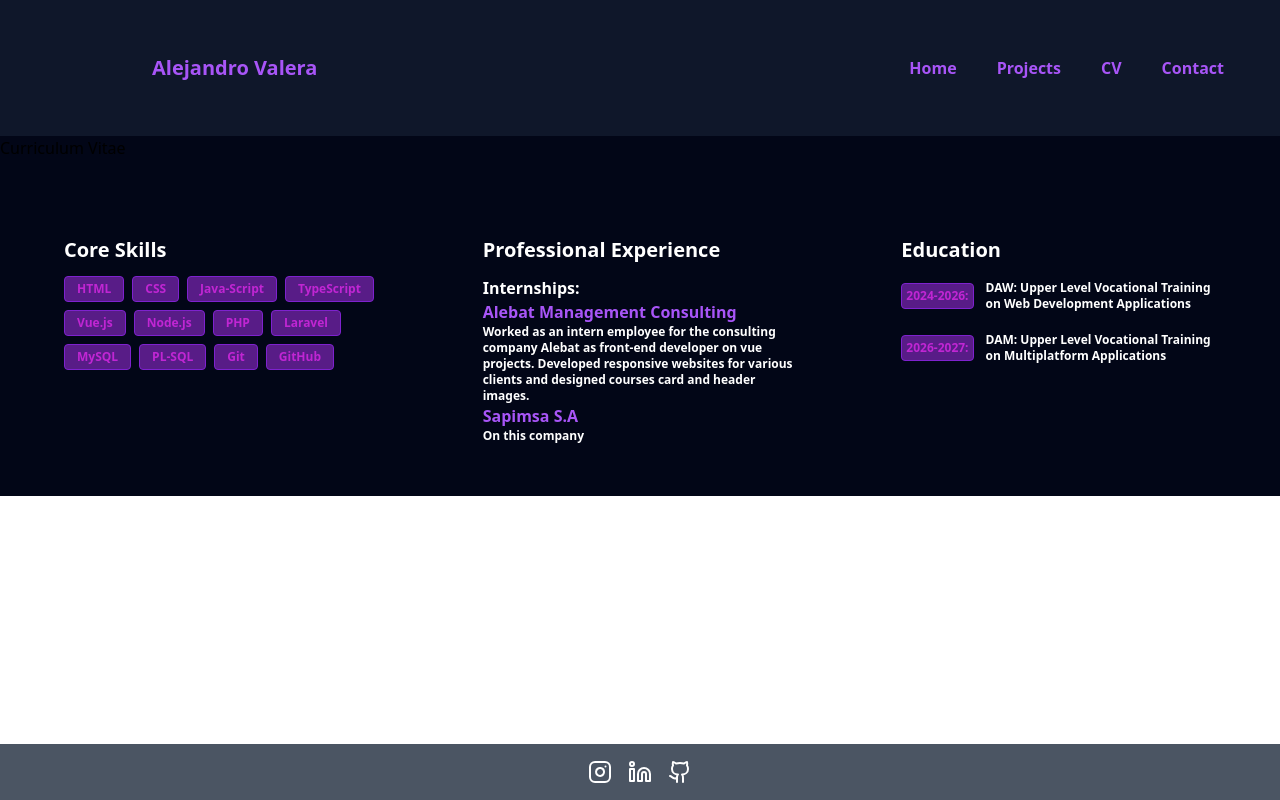
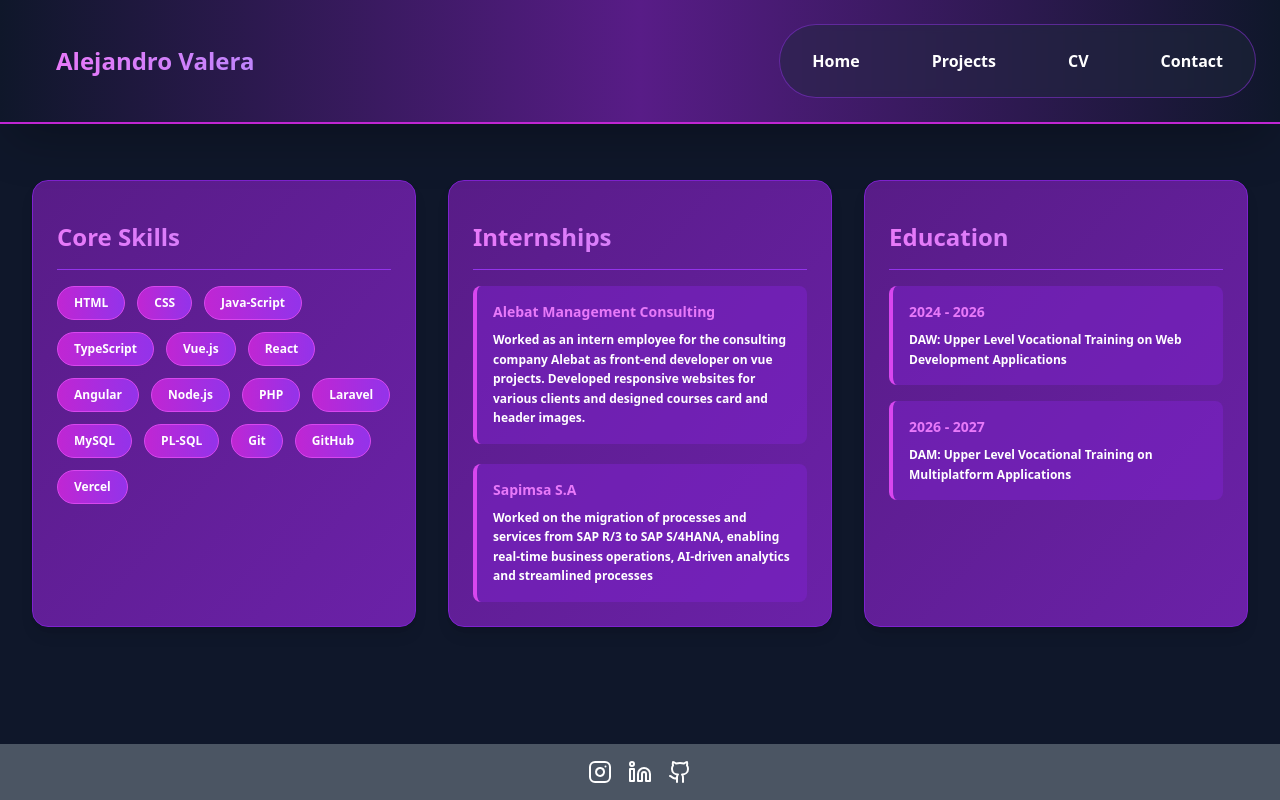
Before and after one commit to AValeraP/PruebaTecnica, a Nuxt app: page /cv in a window 1280 px wide. Built offline with nearby package versions, Linux system fonts and the light colour scheme.

Commit message:
feat(issue 13) added contact info

```diff
--- a/app/components/CV/SkillsExperienceEducation.vue
+++ b/app/components/CV/SkillsExperienceEducation.vue
@@ -2,50 +2,57 @@
 
 </script>
 <template>
-    <div class="grid grid-cols-3 gap-6 m-3 p-3">
-        <div class="m-5 p-5 rounded bg-opacity-50">
-            <h1 class="font-extrabold text-xl text-white py-3">Core Skills</h1>
-            <div class="flex flex-wrap gap-2">
-                <label class="text-fuchsia-600 font-bold border border-purple-700 bg-purple-900 rounded px-3 py-1 text-xs whitespace-nowrap">HTML</label>
-                <label class="text-fuchsia-600 font-bold border border-purple-700 bg-purple-900 rounded px-3 py-1 text-xs whitespace-nowrap">CSS</label>
-                <label class="text-fuchsia-600 font-bold border border-purple-700 bg-purple-900 rounded px-3 py-1 text-xs whitespace-nowrap">Java-Script</label>
-                <label class="text-fuchsia-600 font-bold border border-purple-700 bg-purple-900 rounded px-3 py-1 text-xs whitespace-nowrap">TypeScript</label>
-                <label class="text-fuchsia-600 font-bold border border-purple-700 bg-purple-900 rounded px-3 py-1 text-xs whitespace-nowrap">Vue.js</label>
-                <label class="text-fuchsia-600 font-bold border border-purple-700 bg-purple-900 rounded px-3 py-1 text-xs whitespace-nowrap">Node.js</label>
-                <label class="text-fuchsia-600 font-bold border border-purple-700 bg-purple-900 rounded px-3 py-1 text-xs whitespace-nowrap">PHP</label>
-                <label class="text-fuchsia-600 font-bold border border-purple-700 bg-purple-900 rounded px-3 py-1 text-xs whitespace-nowrap">Laravel</label>
-                <label class="text-fuchsia-600 font-bold border border-purple-700 bg-purple-900 rounded px-3 py-1 text-xs whitespace-nowrap">MySQL</label>
-                <label class="text-fuchsia-600 font-bold border border-purple-700 bg-purple-900 rounded px-3 py-1 text-xs whitespace-nowrap">PL-SQL</label>
-                <label class="text-fuchsia-600 font-bold border border-purple-700 bg-purple-900 rounded px-3 py-1 text-xs whitespace-nowrap">Git</label>
-                <label class="text-fuchsia-600 font-bold border border-purple-700 bg-purple-900 rounded px-3 py-1 text-xs whitespace-nowrap">GitHub</label>
+    <div class="grid grid-cols-3 gap-8 m-6 p-8 max-w-7xl mx-auto">
+        <div class="bg-gradient-to-br from-purple-900 to-purple-800 p-6 rounded-2xl shadow-lg hover:shadow-2xl transition-shadow duration-300 border border-purple-700">
+            <h1 class="font-extrabold text-2xl text-transparent bg-clip-text bg-gradient-to-r from-fuchsia-400 to-purple-400 py-4 mb-4 border-b border-purple-600 pb-4">Core Skills</h1>
+            <div class="flex flex-row flex-wrap  gap-3">
+                <label class="text-white font-semibold bg-gradient-to-r from-fuchsia-600 to-purple-600 hover:from-fuchsia-500 hover:to-purple-500 border border-fuchsia-500 rounded-full px-4 py-2 text-xs whitespace-nowrap cursor-pointer transition-all duration-200 transform hover:scale-105">HTML</label>
+                <label class="text-white font-semibold bg-gradient-to-r from-fuchsia-600 to-purple-600 hover:from-fuchsia-500 hover:to-purple-500 border border-fuchsia-500 rounded-full px-4 py-2 text-xs whitespace-nowrap cursor-pointer transition-all duration-200 transform hover:scale-105">CSS</label>
+                <label class="text-white font-semibold bg-gradient-to-r from-fuchsia-600 to-purple-600 hover:from-fuchsia-500 hover:to-purple-500 border border-fuchsia-500 rounded-full px-4 py-2 text-xs whitespace-nowrap cursor-pointer transition-all duration-200 transform hover:scale-105">Java-Script</label>
+                <label class="text-white font-semibold bg-gradient-to-r from-fuchsia-600 to-purple-600 hover:from-fuchsia-500 hover:to-purple-500 border border-fuchsia-500 rounded-full px-4 py-2 text-xs whitespace-nowrap cursor-pointer transition-all duration-200 transform hover:scale-105">TypeScript</label>
+                <label class="text-white font-semibold bg-gradient-to-r from-fuchsia-600 to-purple-600 hover:from-fuchsia-500 hover:to-purple-500 border border-fuchsia-500 rounded-full px-4 py-2 text-xs whitespace-nowrap cursor-pointer transition-all duration-200 transform hover:scale-105">Vue.js</label>
+                <label class="text-white font-semibold bg-gradient-to-r from-fuchsia-600 to-purple-600 hover:from-fuchsia-500 hover:to-purple-500 border border-fuchsia-500 rounded-full px-4 py-2 text-xs whitespace-nowrap cursor-pointer transition-all duration-200 transform hover:scale-105">React</label>
+                <label class="text-white font-semibold bg-gradient-to-r from-fuchsia-600 to-purple-600 hover:from-fuchsia-500 hover:to-purple-500 border border-fuchsia-500 rounded-full px-4 py-2 text-xs whitespace-nowrap cursor-pointer transition-all duration-200 transform hover:scale-105">Angular</label>
+
+                <label class="text-white font-semibold bg-gradient-to-r from-fuchsia-600 to-purple-600 hover:from-fuchsia-500 hover:to-purple-500 border border-fuchsia-500 rounded-full px-4 py-2 text-xs whitespace-nowrap cursor-pointer transition-all duration-200 transform hover:scale-105">Node.js</label>
+                <label class="text-white font-semibold bg-gradient-to-r from-fuchsia-600 to-purple-600 hover:from-fuchsia-500 hover:to-purple-500 border border-fuchsia-500 rounded-full px-4 py-2 text-xs whitespace-nowrap cursor-pointer transition-all duration-200 transform hover:scale-105">PHP</label>
+                <label class="text-white font-semibold bg-gradient-to-r from-fuchsia-600 to-purple-600 hover:from-fuchsia-500 hover:to-purple-500 border border-fuchsia-500 rounded-full px-4 py-2 text-xs whitespace-nowrap cursor-pointer transition-all duration-200 transform hover:scale-105">Laravel</label>
+                <label class="text-white font-semibold bg-gradient-to-r from-fuchsia-600 to-purple-600 hover:from-fuchsia-500 hover:to-purple-500 border border-fuchsia-500 rounded-full px-4 py-2 text-xs whitespace-nowrap cursor-pointer transition-all duration-200 transform hover:scale-105">MySQL</label>
+                <label class="text-white font-semibold bg-gradient-to-r from-fuchsia-600 to-purple-600 hover:from-fuchsia-500 hover:to-purple-500 border border-fuchsia-500 rounded-full px-4 py-2 text-xs whitespace-nowrap cursor-pointer transition-all duration-200 transform hover:scale-105">PL-SQL</label>
+                <label class="text-white font-semibold bg-gradient-to-r from-fuchsia-600 to-purple-600 hover:from-fuchsia-500 hover:to-purple-500 border border-fuchsia-500 rounded-full px-4 py-2 text-xs whitespace-nowrap cursor-pointer transition-all duration-200 transform hover:scale-105">Git</label>
+                <label class="text-white font-semibold bg-gradient-to-r from-fuchsia-600 to-purple-600 hover:from-fuchsia-500 hover:to-purple-500 border border-fuchsia-500 rounded-full px-4 py-2 text-xs whitespace-nowrap cursor-pointer transition-all duration-200 transform hover:scale-105">GitHub</label>
+                <label class="text-white font-semibold bg-gradient-to-r from-fuchsia-600 to-purple-600 hover:from-fuchsia-500 hover:to-purple-500 border border-fuchsia-500 rounded-full px-4 py-2 text-xs whitespace-nowrap cursor-pointer transition-all duration-200 transform hover:scale-105">Vercel</label>
+
             </div>
         </div>
 
-        <div class="m-5 p-5 rounded bg-opacity-50">
-            <h1 class="font-extrabold text-xl text-white py-3">Professional Experience</h1>
-            <div class="">
-                <p class="font-bold text-white">Internships:</p>
-                <p class="font-bold text-purple-500">Alebat Management Consulting</p>
-                <p class="font-bold text-white text-xs">Worked as an intern employee for the consulting company Alebat as front-end developer on vue projects.
-                    Developed responsive websites for various clients and designed courses card and header images.
-                </p>
+        <div class="bg-gradient-to-br from-purple-900 to-purple-800 p-6 rounded-2xl shadow-lg hover:shadow-2xl transition-shadow duration-300 border border-purple-700">
+            <h1 class="font-extrabold text-2xl text-transparent bg-clip-text bg-gradient-to-r from-fuchsia-400 to-purple-400 py-4 mb-4 border-b border-purple-600 pb-4">Internships</h1>
+            <div class="space-y-5">
+                <div class="bg-purple-700 bg-opacity-50 p-4 rounded-lg border-l-4 border-fuchsia-500">
+                    <p class="font-bold text-fuchsia-400 text-sm">Alebat Management Consulting</p>
+                    <p class="font-semibold text-white text-xs mt-2 leading-relaxed">Worked as an intern employee for the consulting company Alebat as front-end developer on vue projects. Developed responsive websites for various clients and designed courses card and header images.</p>
+                </div>
 
-                <p class="font-bold text-purple-500">Sapimsa S.A</p>
-                <p class="font-bold text-white text-xs"> On this company
-                </p>
+                <div class="bg-purple-700 bg-opacity-50 p-4 rounded-lg border-l-4 border-fuchsia-500">
+                    <p class="font-bold text-fuchsia-400 text-sm">Sapimsa S.A</p>
+                    <p class="font-semibold text-white text-xs mt-2 leading-relaxed">Worked on the migration of processes and services from SAP R/3 to SAP S/4HANA, enabling real-time business operations, AI-driven analytics and streamlined processes</p>
+                </div>
             </div>
         </div>
 
-        <div class="m-5 p-5 rounded bg-opacity-50">
-            <h1 class="font-extrabold text-xl text-white py-3">Education</h1>
-            <div class="flex gap-2 flex-nowrap items-center mb-3">
-             <p class="text-fuchsia-600 font-bold border border-purple-700 bg-purple-900 rounded p-1 whitespace-nowrap text-xs">2024-2026:</p>
-             <p class="font-bold text-white p-1 text-xs">DAW: Upper Level Vocational Training on Web Development Applications</p>
-            </div>
+        <div class="bg-gradient-to-br from-purple-900 to-purple-800 p-6 rounded-2xl shadow-lg hover:shadow-2xl transition-shadow duration-300 border border-purple-700">
+            <h1 class="font-extrabold text-2xl text-transparent bg-clip-text bg-gradient-to-r from-fuchsia-400 to-purple-400 py-4 mb-4 border-b border-purple-600 pb-4">Education</h1>
+            <div class="space-y-4">
+                <div class="bg-purple-700 bg-opacity-50 p-4 rounded-lg border-l-4 border-fuchsia-500">
+                    <p class="text-fuchsia-400 font-bold text-sm">2024 - 2026</p>
+                    <p class="font-semibold text-white text-xs mt-2 leading-relaxed">DAW: Upper Level Vocational Training on Web Development Applications</p>
+                </div>
 
-            <div class="flex gap-2 flex-nowrap items-center">
-             <p class="text-fuchsia-600 font-bold border border-purple-700 bg-purple-900 rounded p-1 whitespace-nowrap text-xs">2026-2027:</p>
-             <p class="font-bold text-white p-1 text-xs">DAM: Upper Level Vocational Training on Multiplatform Applications</p>
+                <div class="bg-purple-700 bg-opacity-50 p-4 rounded-lg border-l-4 border-fuchsia-500">
+                    <p class="text-fuchsia-400 font-bold text-sm">2026 - 2027</p>
+                    <p class="font-semibold text-white text-xs mt-2 leading-relaxed">DAM: Upper Level Vocational Training on Multiplatform Applications</p>
+                </div>
             </div>
         </div>
     </div>
--- a/app/Home/AboutMe.vue
+++ b/app/components/HomeComps/AboutMe.vue
@@ -2,8 +2,9 @@
 </script>
 <template>
     <div class="h-fit leading-8 text-white font-bold">
-    <h1 class="m-5 p-5 text-xl">About Me </h1>
-    <p class=" bg-purple-900 m-5 p-5">
+    <p class=" bg-purple-900 rounded m-5 p-5">
+         <h1 class="my-3 text-xl">About Me </h1>
+
         I am a 21 year old front-end developer, designer and tech enthusiast based in Madrid. I
         specialize in building modern, scalable web applications with a focus on user experiece and
         clean minimalistic aesthetic. My goal is to create experiences that are not only functional
--- a/app/Home/Presentation.vue
+++ b/app/components/HomeComps/Presentation.vue
@@ -1,10 +1,10 @@
 <template >
-        <div class="grid grid-cols-2 rounded m-5">
-            <div class="">
-             <img src="/resources/img/profilepicture.png" width="200" alt="mi foto"> <!--Añadir img de linkedin-->
+        <div class="grid grid-cols-2 rounded m-5 border-2">
+            <div class="border-2 rounded m-2 p-2">
+             <img src="" width="200" alt="mi foto"> <!--Añadir img de linkedin-->
             </div>
 
-            <div class="border-2">
+            <div class=" border-2 rounded m-2 p-2">
                 <p class="inline-flex items-stretch p-5 m-5 w-auto stretched rounded mx-3 my-1  bg-purple-900 font-bold text-fuchsia-600 text-xs">AVAILABLE FOR NEW PROJECTS</p>
                 <h1 class="p-2 px-5 text-white font-extrabold">Alejandro Valera
                     <span class="text-fuchsia-600">.</span>
--- a/app/Home/Techs.vue
+++ b/app/components/HomeComps/Techs.vue
@@ -1,21 +1,25 @@
 <script setup>
 const techs = [
-    { name: 'html', icon: 'https://cdn.jsdelivr.net/gh/devicons/devicon/icons/html5/html5-original.svg' },
-    { name: 'css', icon: 'https://cdn.jsdelivr.net/gh/devicons/devicon/icons/css3/css3-original.svg' },
-    { name: 'javascript', icon: 'https://cdn.jsdelivr.net/gh/devicons/devicon/icons/javascript/javascript-original.svg' },
+    { name: 'html', icon: 'https://cdn.jsdelivr.net/gh/devicons/devicon/icons/html5/html5-original.svg', href:"https://developer.mozilla.org/en-US/docs/Web/HTML" },
+    { name: 'css', icon: 'https://cdn.jsdelivr.net/gh/devicons/devicon/icons/css3/css3-original.svg', href:"" },
+    { name: 'javascript', icon: 'https://cdn.jsdelivr.net/gh/devicons/devicon/icons/javascript/javascript-original.svg' , href:"" },
     { name: 'typescript', icon: 'https://cdn.jsdelivr.net/gh/devicons/devicon/icons/typescript/typescript-original.svg'},
+    { name: 'react', icon: 'https://cdn.jsdelivr.net/gh/devicons/devicon/icons/react/react-original.svg' },
+    { name: 'angular', icon: 'https://cdn.jsdelivr.net/gh/devicons/devicon/icons/angular/angular-original.svg' },
     { name: 'vue', icon: 'https://cdn.jsdelivr.net/gh/devicons/devicon/icons/vuejs/vuejs-original.svg' },
     { name: 'php', icon: 'https://cdn.jsdelivr.net/gh/devicons/devicon/icons/php/php-original.svg' },
     { name: 'laravel', icon: 'https://cdn.jsdelivr.net/gh/devicons/devicon/icons/laravel/laravel-original.svg'},
     { name: 'java', icon: 'https://cdn.jsdelivr.net/gh/devicons/devicon/icons/java/java-original.svg' },
     { name: 'mysql', icon: 'https://cdn.jsdelivr.net/gh/devicons/devicon/icons/mysql/mysql-original.svg' },
+    { name: 'vercel', icon: 'https://cdn.jsdelivr.net/gh/devicons/devicon/icons/vercel/vercel-original.svg' },
+
 ]
 
 </script>
 <template >
     <main>
      <div class="flex justify-center items-center">
-        <ul class="grid grid-cols-3 gap-12">
+        <ul class="grid grid-cols-4 gap-5">
             <li v-for="tech in techs" :key="tech.name" class="flex justify-center items-center">
              <a :href="tech.href" target="_blank" :aria-label="tech.name">
                 <img :src="tech.icon" :alt="tech.name" class="w-32 h-32 hover:scale-125 transition-transform" />
--- a/app/components/Projects/ProjectCardView.vue
+++ b/app/components/Projects/ProjectCardView.vue
@@ -5,8 +5,7 @@ import ProjectCard from './ProjectCard.vue';
 
 <template>
     <div class="p-8 max-w-7xl mx-auto">
-<
-        <h2 class="w-fit text-4xl rounded m-auto p-5 mb-12 text-center bg-purple-900 text-fuchsia-600 font-extrabold">Mis Proyectos</h2>
+        <h2 class="w-fit text-4xl rounded m-auto p-5 mb-12 text-center bg-purple-900 text-fuchsia-600 font-extrabold">My personal projects </h2>
         <div class="grid grid-cols-1 md:grid-cols-2 lg:grid-cols-3 gap-6">
             <ProjectCard
                 v-for="(project, index) in projects"
--- a/app/components/TheTitle.vue
+++ b/app/components/TheTitle.vue
@@ -4,23 +4,23 @@
 
 <template>
 
-<header class="flex justify-between items-center bg-slate-900 text-purple-500 p-10">
-  <div class="text-xl ml-28 font-bold">
+<header class="flex justify-between items-center bg-gradient-to-r from-slate-900 via-purple-900 to-slate-900 text-white p-6 shadow-2xl border-b-2 border-fuchsia-600 sticky top-0 z-50">
+  <div class="text-2xl font-extrabold ml-8 bg-gradient-to-r from-fuchsia-400 to-purple-400 bg-clip-text text-transparent hover:scale-105 transition-transform duration-300">
     Alejandro Valera
   </div>
   <nav>
-    <ul class="flex items-center space-x-6 p-2 rounded font-bold">
+    <ul class="flex items-center space-x-8 p-3 rounded-full bg-slate-800 bg-opacity-50 backdrop-blur-sm border border-purple-600 border-opacity-50">
       <NuxtLink to="/">
-        <li><button class="p-2 rounded hover:bg-slate-700">Home</button></li>
+        <li><button class="p-3 px-5 rounded-full hover:bg-gradient-to-r hover:from-fuchsia-600 hover:to-purple-600 font-semibold transition-all duration-300 transform hover:scale-110 text-white">Home</button></li>
       </NuxtLink>
       <NuxtLink to="/projects">
-       <li><button class="p-2 rounded hover:bg-slate-700">Projects</button></li>
+       <li><button class="p-3 px-5 rounded-full hover:bg-gradient-to-r hover:from-fuchsia-600 hover:to-purple-600 font-semibold transition-all duration-300 transform hover:scale-110 text-white">Projects</button></li>
       </NuxtLink>
       <NuxtLink to="/cv">
-        <li><button class="p-2 rounded hover:bg-slate-700">CV</button></li>
+        <li><button class="p-3 px-5 rounded-full hover:bg-gradient-to-r hover:from-fuchsia-600 hover:to-purple-600 font-semibold transition-all duration-300 transform hover:scale-110 text-white">CV</button></li>
       </NuxtLink>
       <NuxtLink to="/contact">
-        <li><button class="p-2 rounded hover:bg-slate-700">Contact</button></li>
+        <li><button class="p-3 px-5 rounded-full hover:bg-gradient-to-r hover:from-fuchsia-600 hover:to-purple-600 font-semibold transition-all duration-300 transform hover:scale-110 text-white">Contact</button></li>
       </NuxtLink>
     </ul>
   </nav>
--- a/app/data/mocksProjectCards.ts
+++ b/app/data/mocksProjectCards.ts
@@ -23,4 +23,16 @@ export const projects = [
         description: 'Project 4 on development',
         link: '',
     },
+    {
+        title: 'Project 5',
+        image: 'img',
+        description: 'Project 5 on development',
+        link: '',
+    },
+    {
+        title: 'Project 6',
+        image: 'img',
+        description: 'Project 6 on development',
+        link: '',
+    },
 ]
--- a/app/layouts/default.vue
+++ b/app/layouts/default.vue
@@ -4,7 +4,7 @@ import TheFooter from '~/components/TheFooter.vue'
 </script>
 
 <template>
-    <div class="bg-slate-950">
+    <div class="bg-slate-900 min-h-screen">
 <TheTitle></TheTitle>
 <slot></slot>
 <TheFooter></TheFooter>
--- a/app/pages/cv.vue
+++ b/app/pages/cv.vue
@@ -2,6 +2,5 @@
 import SkillsExperienceEducation from '~/components/CV/SkillsExperienceEducation.vue';
 </script>
 <template>
-    <h1>Curriculum Vitae</h1>
 <SkillsExperienceEducation></SkillsExperienceEducation>
 </template>
--- a/app/pages/index.vue
+++ b/app/pages/index.vue
@@ -1,7 +1,7 @@
 <script setup>
-import Presentation from '~/Home/Presentation.vue';
-import Techs from '~/Home/Techs.vue';
-import AboutMe from '~/Home/AboutMe.vue';
+import Presentation from '~/components/HomeComps/Presentation.vue';
+import Techs from '~/components/HomeComps/Techs.vue';
+import AboutMe from '~/components/HomeComps/AboutMe.vue';
 </script>
 <template >
         <Presentation></Presentation>
```
Also changed, not shown: app/components/Contact/ContactCard.vue (+57 -17 lines).
